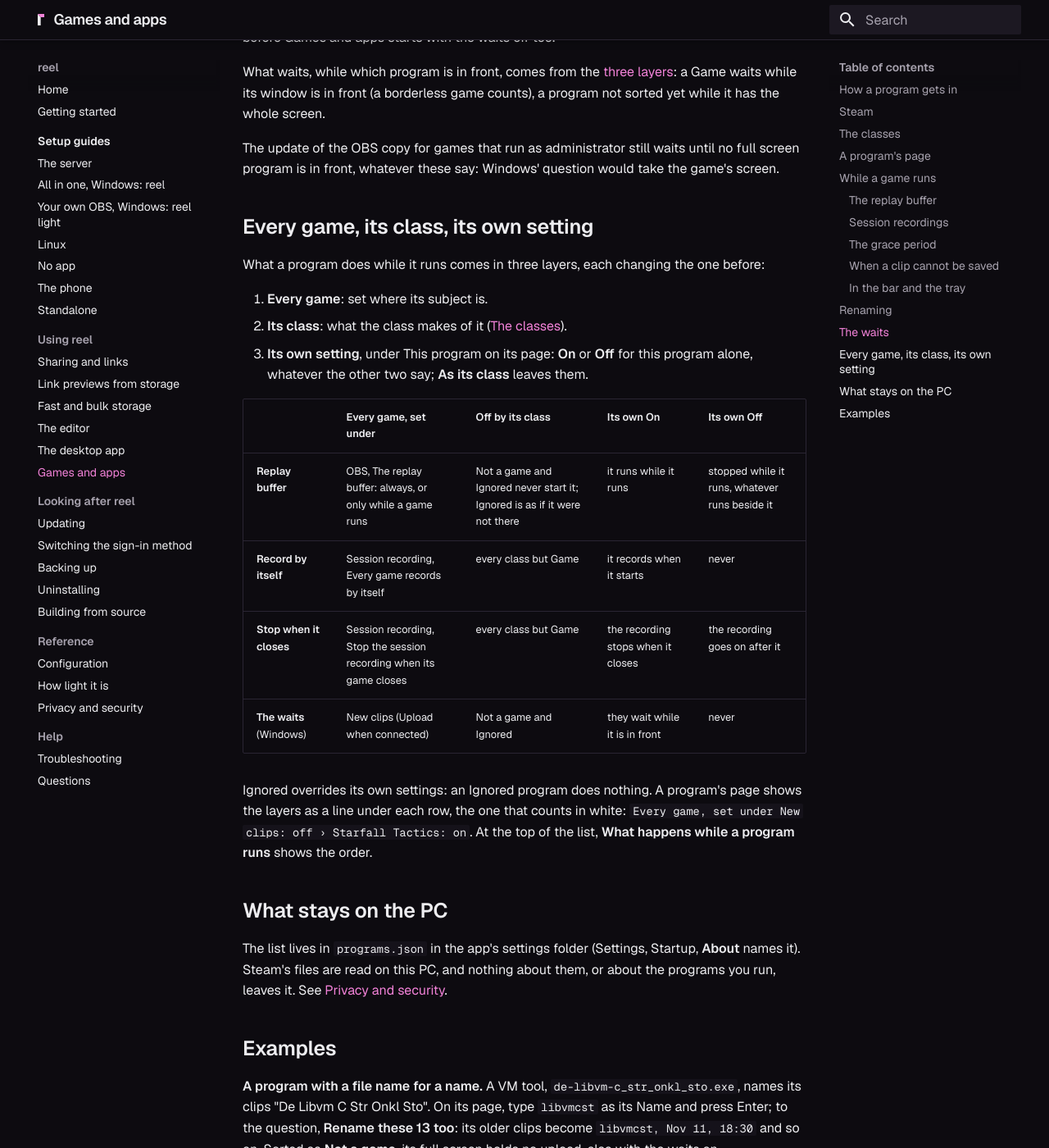
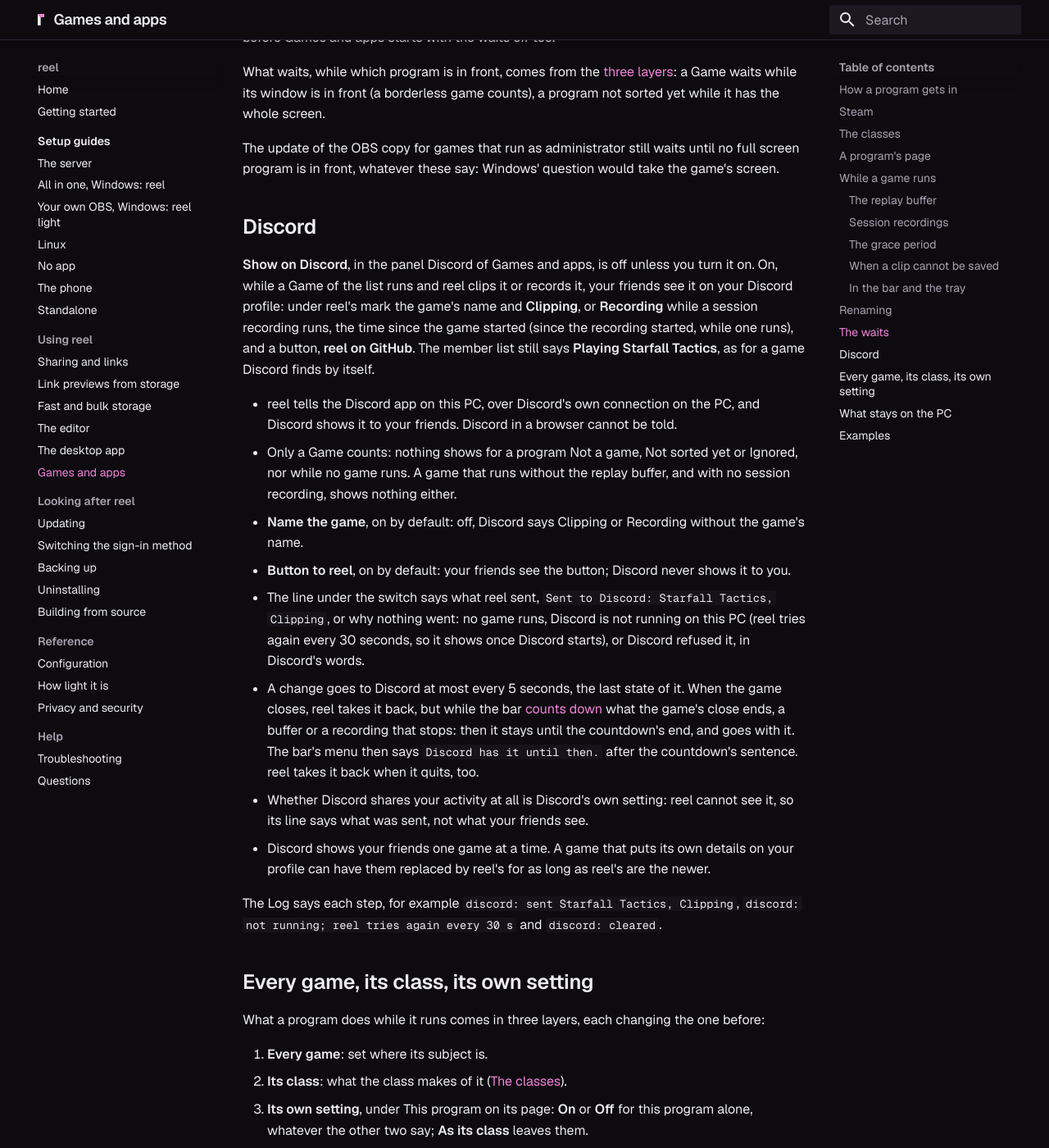
Before and after one commit to Locko2901/reel, an MkDocs documentation site: the page built from docs/games-and-apps.md, in a window 1280 px wide and 1400 px high, scrolled down 6734 px. Shown: the whole window at 82% size. Built offline with MkDocs 1.6.1 and Material for MkDocs 9.7.7, drawn with Linux system fonts in a browser that asks for light colours; some of the changed text lies outside the part shown.

Commit message:
docs: Show on Discord under Games and apps, and what it sends in Privacy and security
A section Discord on the Games and apps page: what friends see, when, the two options, the line under the switch, the timing with the grace period's countdown, and that Discord shows friends one game at a time. What stays on the PC and Privacy and security's What leaves your PC say that with Show on Discord on the name of the Game that runs goes to Discord through its app.

```diff
--- a/docs/games-and-apps.md
+++ b/docs/games-and-apps.md
@@ -245,6 +245,39 @@ borderless game counts), a program not sorted yet while it has the whole screen.
 The update of the OBS copy for games that run as administrator still waits until no full
 screen program is in front, whatever these say: Windows' question would take the game's screen.
 
+## Discord
+
+**Show on Discord**, in the panel Discord of Games and apps, is off unless you turn it on. On,
+while a Game of the list runs and reel clips it or records it, your friends see it on your
+Discord profile: under reel's mark the game's name and **Clipping**, or **Recording** while a
+session recording runs, the time since the game started (since the recording started, while
+one runs), and a button, **reel on GitHub**. The member list still says **Playing Starfall
+Tactics**, as for a game Discord finds by itself.
+
+- reel tells the Discord app on this PC, over Discord's own connection on the PC, and Discord
+  shows it to your friends. Discord in a browser cannot be told.
+- Only a Game counts: nothing shows for a program Not a game, Not sorted yet or Ignored, nor
+  while no game runs. A game that runs without the replay buffer, and with no session recording,
+  shows nothing either.
+- **Name the game**, on by default: off, Discord says Clipping or Recording without the game's
+  name.
+- **Button to reel**, on by default: your friends see the button; Discord never shows it to you.
+- The line under the switch says what reel sent, `Sent to Discord: Starfall Tactics, Clipping`,
+  or why nothing went: no game runs, Discord is not running on this PC (reel tries again every
+  30 seconds, so it shows once Discord starts), or Discord refused it, in Discord's words.
+- A change goes to Discord at most every 5 seconds, the last state of it. When the game closes,
+  reel takes it back, but while the bar [counts down](#the-grace-period) what the game's close
+  ends, a buffer or a recording that stops: then it stays until the countdown's end, and goes
+  with it. The bar's menu then says `Discord has it until then.` after the countdown's sentence.
+  reel takes it back when it quits, too.
+- Whether Discord shares your activity at all is Discord's own setting: reel cannot see it, so
+  its line says what was sent, not what your friends see.
+- Discord shows your friends one game at a time. A game that puts its own details on your
+  profile can have them replaced by reel's for as long as reel's are the newer.
+
+The Log says each step, for example `discord: sent Starfall Tactics, Clipping`, `discord: not
+running; reel tries again every 30 s` and `discord: cleared`.
+
 ## Every game, its class, its own setting
 
 What a program does while it runs comes in three layers, each changing the one before:
@@ -270,7 +303,8 @@ runs** shows the order.
 
 The list lives in `programs.json` in the app's settings folder (Settings, Startup, **About**
 names it). Steam's files are read on this PC, and nothing about them, or about the programs
-you run, leaves it. See [Privacy and security](privacy.md).
+you run, leaves it, but with **Show on Discord** on: then the name of the Game that runs goes
+to Discord, [as below](#discord). See [Privacy and security](privacy.md).
 
 ## Examples
 
```
Also changed, not shown: docs/privacy.md (+6 -0 lines).
